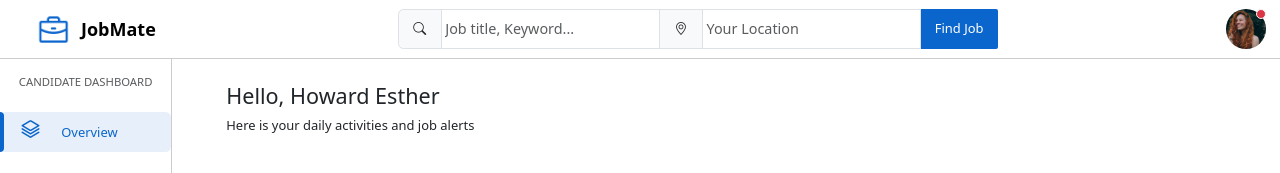
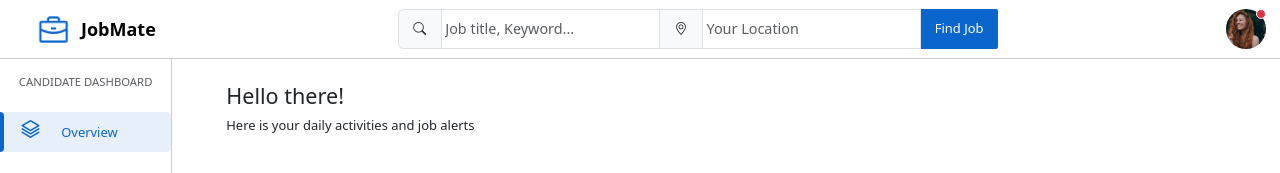
Before and after one commit to HafsaTimenzay/Fined_Job, a React (Vite) app: page /Candidate/overview in a window 1280 px wide. Shown: the top 173 px of the page. Built offline with nearby package versions, Linux system fonts and the light colour scheme.

Commit message:
Updated signup

```diff
--- a/src/Authentification/Signup.jsx
+++ b/src/Authentification/Signup.jsx
@@ -55,8 +55,8 @@ const Signup = () => {
           window.location.href = "/Entreprise/SignIn";
         }
       } else {
-        const errorData = await response.json();
-        setError(errorData.message || "Registration failed");
+         window.location.href = "/login";
+         alert("You are successfully registered! Please log in.");
       }
     } catch (err) {
       setError("Something went wrong. Please try again.");
--- a/src/candidate/content/overview.jsx
+++ b/src/candidate/content/overview.jsx
@@ -49,7 +49,7 @@ const Overview = () => {
       <main className="col-md p-4">
         {/* Overview Section */}
         <section className="mb-4">
-          <h4>Hello, {candidate.firstName} {candidate.lastName}</h4>
+          <h4>Hello there!</h4>
           <p>Here is your daily activities and job alerts</p>
           <div className="container my-5">
       <div className="row">
```
